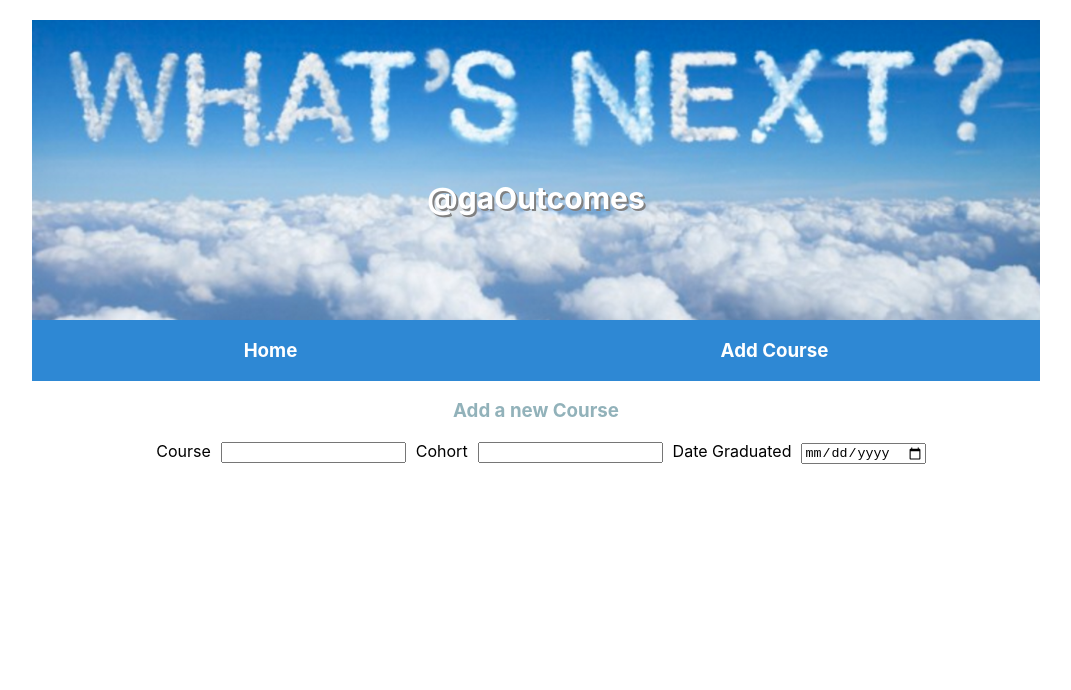
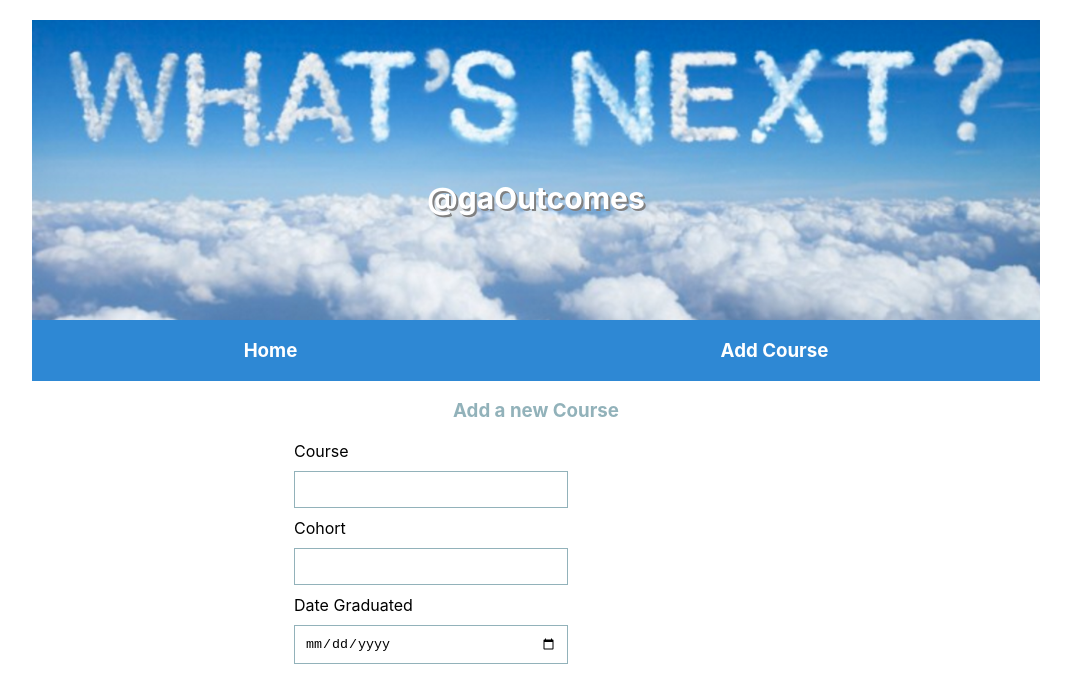
Before and after one commit to wlaw019/gaoutcomes_frontend, a React (Create React App) app: page / in a window 1280 px wide. Both pictures are taken after a click on the element "Add Course". Shown: the top 690 px of the page, without its empty margins (104-1175 px from the left). Built offline with nearby package versions, Linux system fonts and the light colour scheme; no server answers.

Commit message:
updated CSS for forms

```diff
--- a/src/components/FormCourse.js
+++ b/src/components/FormCourse.js
@@ -41,14 +41,14 @@ class FormCourse extends React.Component{
     return(
       <div className="form">
         <form onSubmit={this.handleSubmit}>
-          <label htmlFor='course'>Course</label>
-          <input type='text' value={this.state.course} id='course' onChange={this.handleChange}/>
+          <label htmlFor='course'>Course</label><br/>
+          <input type='text' value={this.state.course} id='course' onChange={this.handleChange}/><br/>
 
-          <label htmlFor='cohort'>Cohort</label>
-          <input type='text' value={this.state.cohort} id='cohort' onChange={this.handleChange}/>
+          <label htmlFor='cohort'>Cohort</label><br/>
+          <input type='text' value={this.state.cohort} id='cohort' onChange={this.handleChange}/><br/>
 
-          <label htmlFor='dategraduated'>Date Graduated</label>
-          <input type='date' value={this.state.dategraduated} id='dategraduated' onChange={this.handleChange}/>
+          <label htmlFor='dategraduated'>Date Graduated</label><br/>
+          <input type='date' value={this.state.dategraduated} id='dategraduated' onChange={this.handleChange}/><br/>
 
           {this.state.course&&this.state.dategraduated?<input type='submit' value="Submit"/>:null}
 
--- a/src/components/FormStudent.js
+++ b/src/components/FormStudent.js
@@ -55,17 +55,17 @@ class FormStudent extends React.Component{
 
         <div className="form">
           <form onSubmit={this.handleSubmit}>
-            <label htmlFor='name'>Name</label>
-            <input type='text' value={this.state.name} id='name' onChange={this.handleChange}/>
+            <label htmlFor='name'>Name</label><br/>
+            <input type='text' value={this.state.name} id='name' onChange={this.handleChange}/><br/>
 
-            <label htmlFor='dateoffer'>Date 1st Offer</label>
-            <input type='date' value={this.state.dateoffer} id='dateoffer' onChange={this.handleChange}/>
+            <label htmlFor='dateoffer'>Date 1st Offer</label><br/>
+            <input type='date' value={this.state.dateoffer} id='dateoffer' onChange={this.handleChange}/><br/>
 
-            <label htmlFor='interviews'>Number of Interviews</label>
-            <input type='number' value={this.state.interviews} id='interviews' onChange={this.handleChange}/>
+            <label htmlFor='interviews'>Number of Interviews</label><br/>
+            <input type='number' value={this.state.interviews} id='interviews' onChange={this.handleChange}/><br/>
 
-            <label htmlFor='notes'>Notes</label>
-            <textarea rows="4" cols="50" value={this.state.notes} id='notes' onChange={this.handleChange}></textarea>
+            <label htmlFor='notes'>Notes</label><br/>
+            <textarea value={this.state.notes} id='notes' onChange={this.handleChange}></textarea><br/>
 
             {this.state.name? <input type='submit' value="Submit"/>: null}
           </form>
--- a/src/index.css
+++ b/src/index.css
@@ -133,19 +133,43 @@ form label{
 }
 
 input[type="submit"], .cancel {
-  width: 5%;
-  height: 25px;
+  width: 25%;
+  height: 40px;
   background: #92b2ba;
   border-radius: 5px;
   box-shadow: 2px 2px grey;
-  margin: 20px;
+  margin: 10px;
 }
 
 .cancel{
-  display: inline-block;
+  /* display: inline-block; */
 }
 
 input[type="submit"]:hover {
   cursor: pointer;
   background-color: #f0a8bb;
 }
+
+.form{
+  width: 40%;
+  text-align: left;
+  margin: 10px auto;
+}
+
+input, textarea{
+  width: 50%;
+  margin: 10px;
+  padding: 10px;
+  border: 1px solid #92b2ba;
+}
+
+textarea{
+  width: 100%;
+}
+
+
+
+/* textarea{
+  width: 55%;
+  height: 150px;
+} */
```
